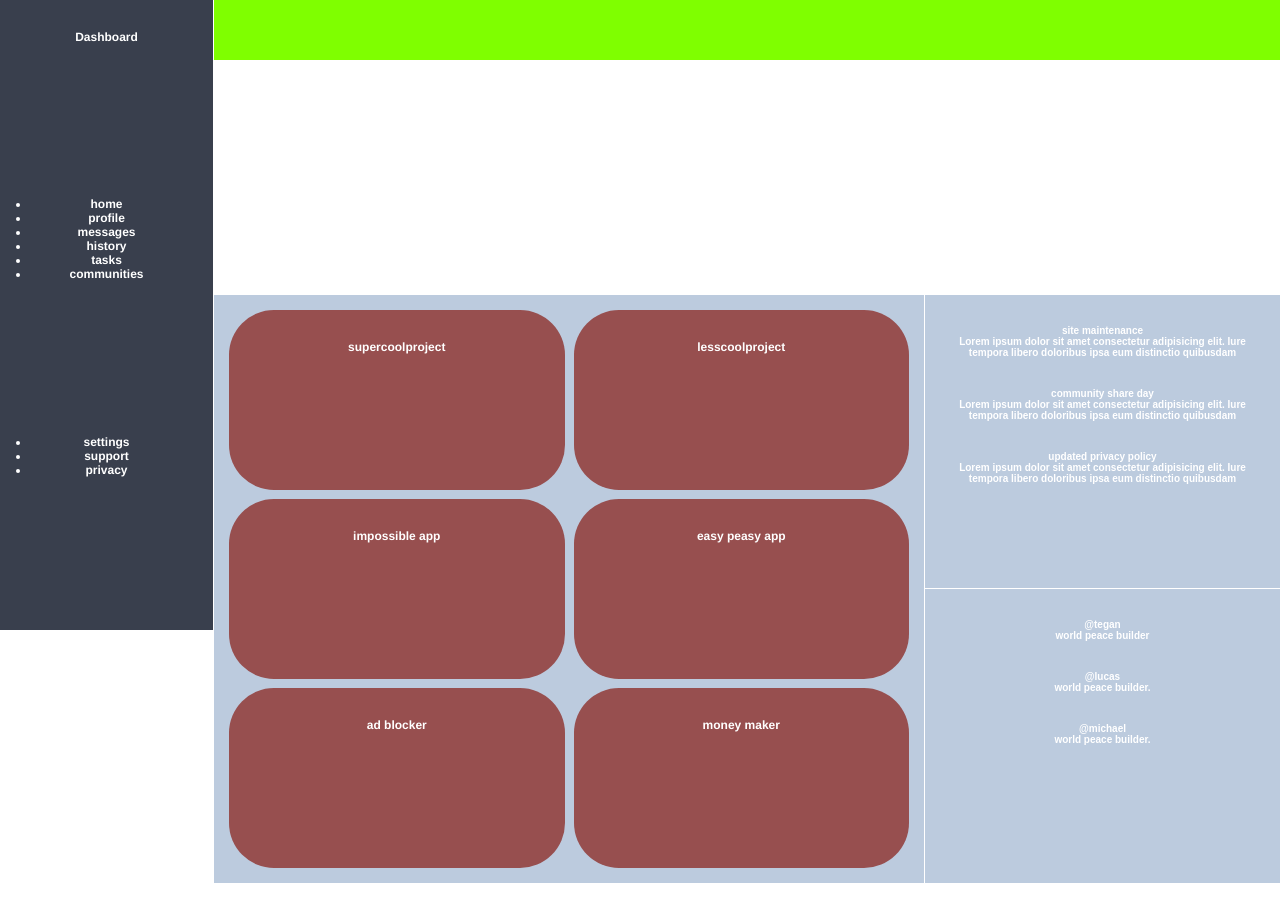
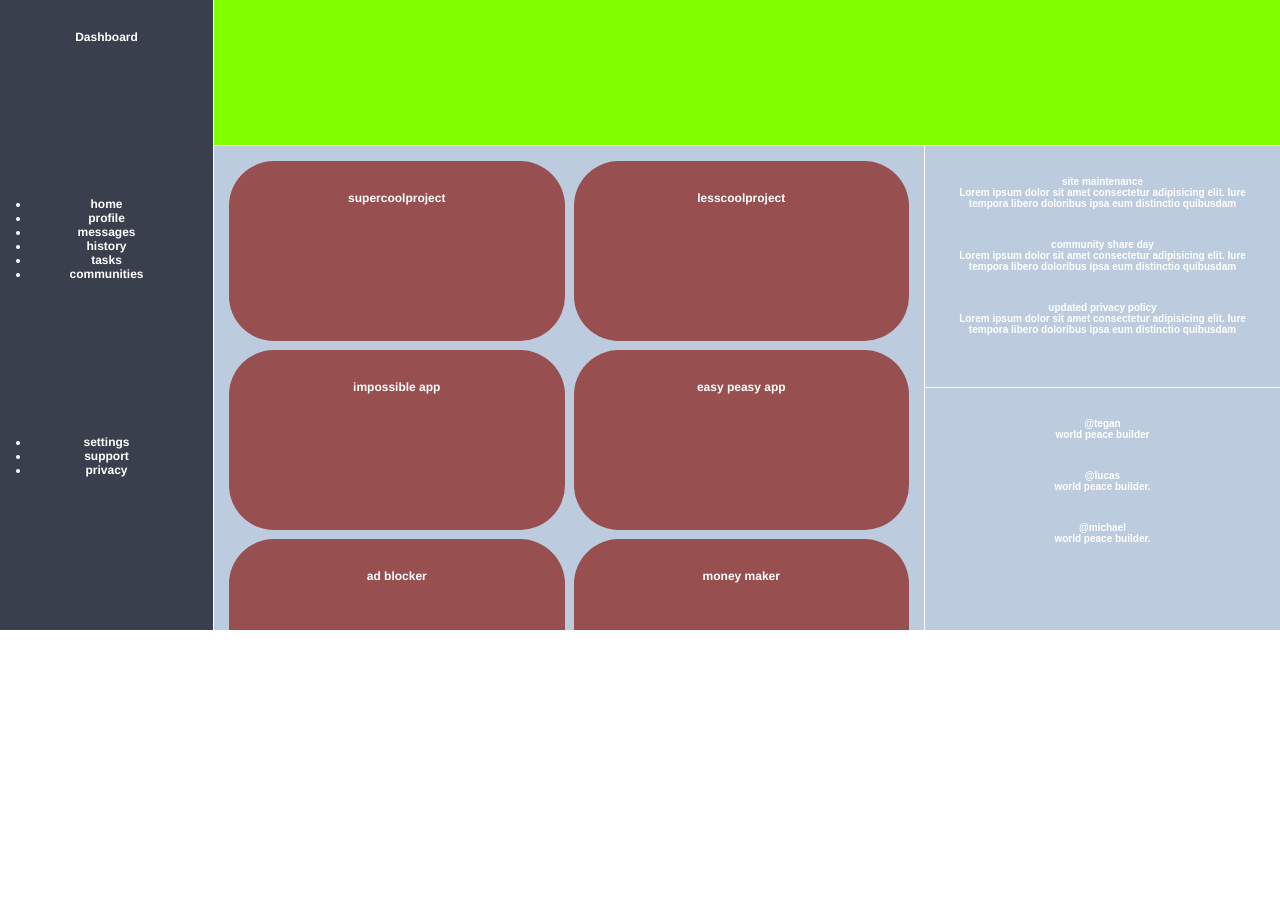
Before and after one commit to hapalua-star/adminDashboard, a plain HTML site: page index.html in a window 1280 px wide. After the commit the page ends 800 px from the top, so only its background shows below. Drawn offline with Linux system fonts and the light colour scheme.

Commit message:
keep up work on overflow: auto

```diff
--- a/style.css
+++ b/style.css
@@ -8,10 +8,14 @@
     text-align: center;
     display:grid;
     grid-template-columns: .6fr 2fr 1fr;
-    grid-template-rows:1fr 1fr 1fr 1fr ;
+    grid-template-rows:.6fr 1fr 1fr 1fr ;
     gap:1px;
 
+    height: 100vh;
+    overflow: hidden;
+
 }
+
 
 .container div{
   padding:15px;
@@ -36,8 +40,11 @@ grid-row: 1/4;
    background-color: #bccbde;
    display:grid;
    grid-template-columns: repeat(auto-fit,minmax(250px,1fr));
+
    grid-row: 2/4;
    gap:9px;
+
+   overflow: auto
 
 }
 
@@ -67,6 +74,7 @@ grid-row: 1/4;
     grid-row: 2;
     background-color: #bccbde;
 
+
 }
 
 .anouncements p{
@@ -93,7 +101,7 @@ grid-row: 1/4;
 
 .navbar{
  grid-column: 2/4;
- height: 30px;
+
  background-color: chartreuse;
  grid-row: 1/2;
 
```
